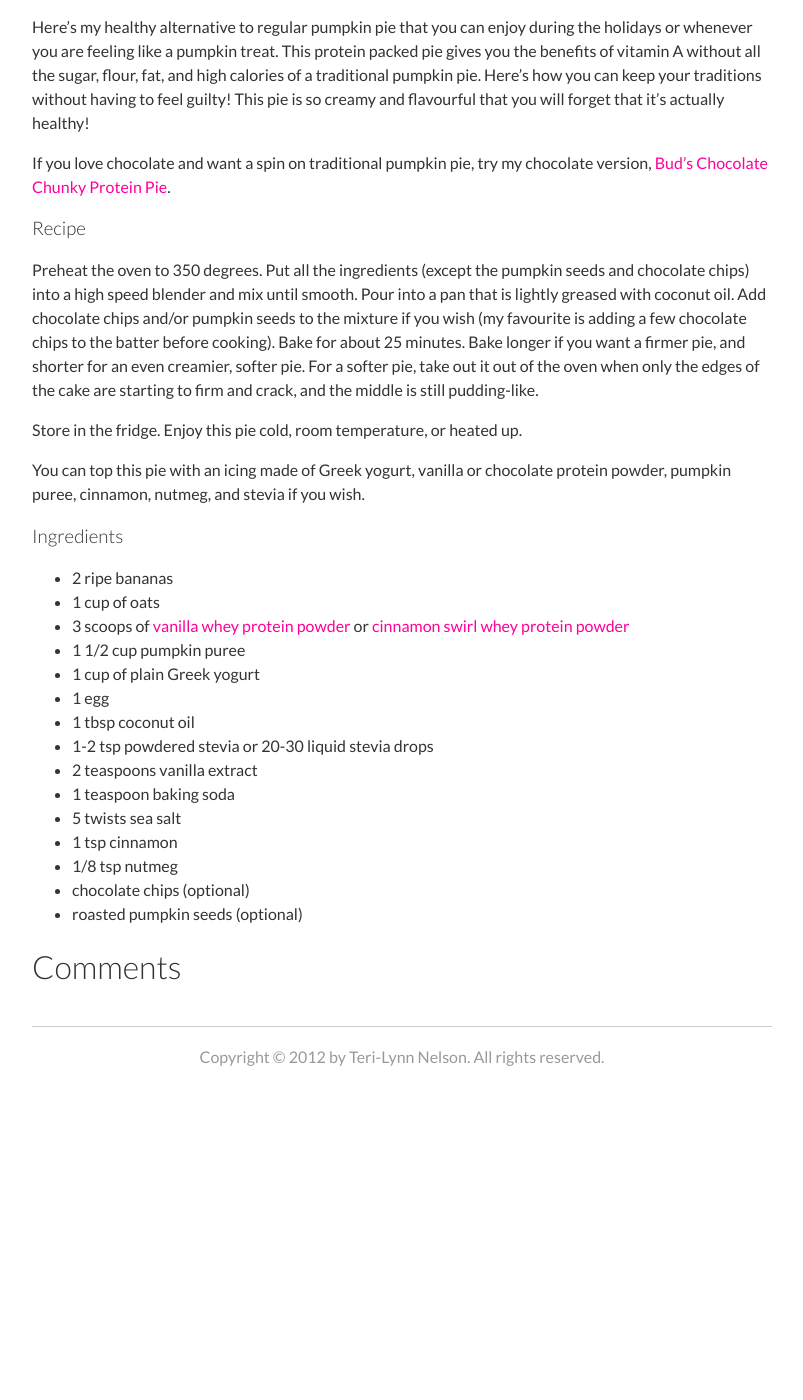
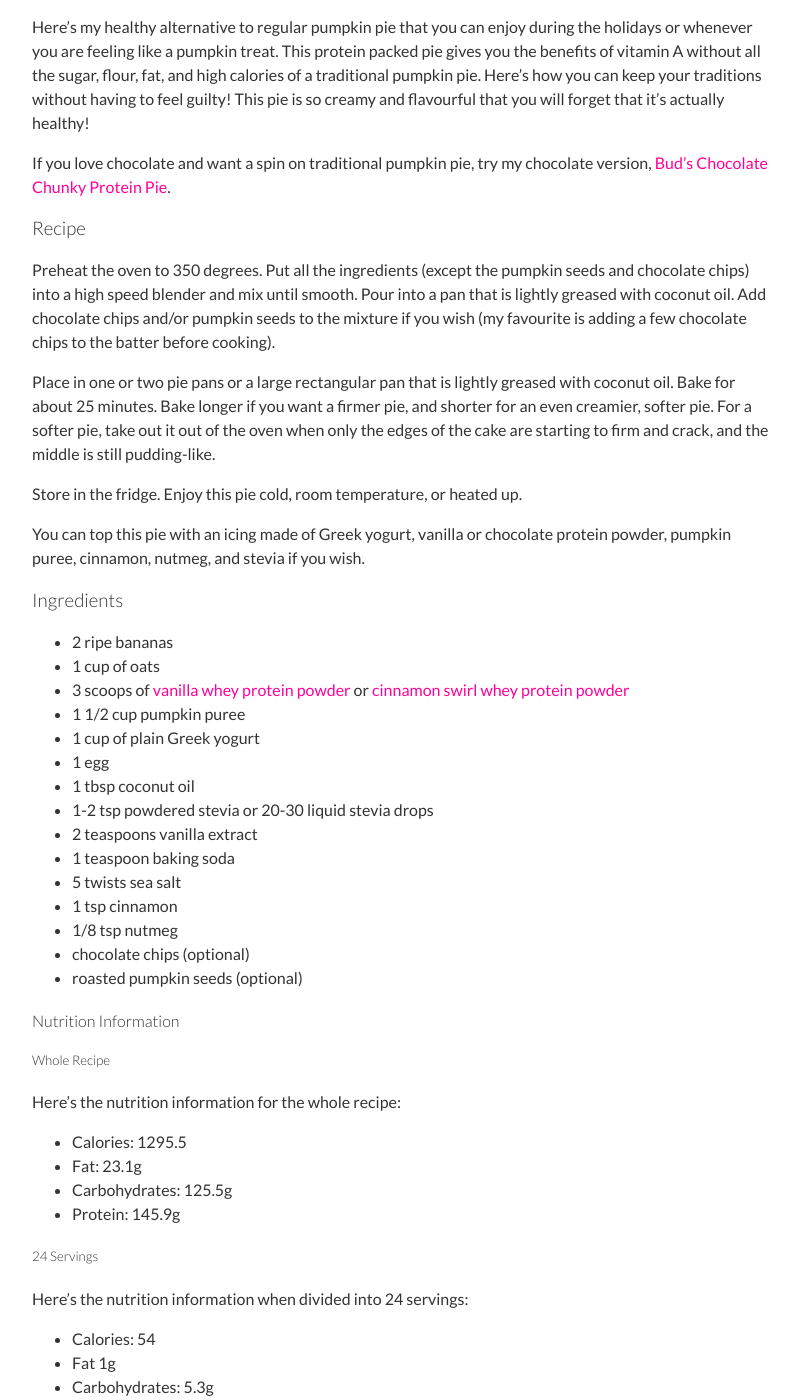
Before and after one commit to teri-lynn/teri-lynn.github.com, a Jekyll site: the page built from _posts/2014-11-17-protein-pumpkin-pie.md, in a window 1280 px wide and 1400 px high, scrolled down 721 px. Shown: the whole window, without its empty margins (238-1041 px from the left). Built offline with Jekyll 4.4.1, drawn with Linux system fonts in a browser that asks for light colours; Markdown is read by kramdown in place of the engine named in the settings; before the commit the page ends 1835 px from its top, so only the background shows below that.

Commit message:
Added Nutrition Info to Protein Pumpkin Pie

```diff
--- a/_posts/2014-11-17-protein-pumpkin-pie.md
+++ b/_posts/2014-11-17-protein-pumpkin-pie.md
@@ -10,7 +10,9 @@ Here's my healthy alternative to regular pumpkin pie that you can enjoy during t
 If you love chocolate and want a spin on traditional pumpkin pie, try my chocolate version, [Bud's Chocolate Chunky Protein Pie](http://teri-lynn.ca/2014/11/12/bud's-chocolate-chunky-pumpkin-pie/).
 
 ### Recipe
-Preheat the oven to 350 degrees. Put all the ingredients (except the pumpkin seeds and chocolate chips) into a high speed blender and mix until smooth. Pour into a pan that is lightly greased with coconut oil. Add chocolate chips and/or pumpkin seeds to the mixture if you wish (my favourite is adding a few chocolate chips to the batter before cooking). Bake for about 25 minutes. Bake longer if you want a firmer pie, and shorter for an even creamier, softer pie. For a softer pie, take out it out of the oven when only the edges of the cake are starting to firm and crack, and the middle is still pudding-like.
+Preheat the oven to 350 degrees. Put all the ingredients (except the pumpkin seeds and chocolate chips) into a high speed blender and mix until smooth. Pour into a pan that is lightly greased with coconut oil. Add chocolate chips and/or pumpkin seeds to the mixture if you wish (my favourite is adding a few chocolate chips to the batter before cooking).
+
+Place in one or two pie pans or a large rectangular pan that is lightly greased with coconut oil. Bake for about 25 minutes. Bake longer if you want a firmer pie, and shorter for an even creamier, softer pie. For a softer pie, take out it out of the oven when only the edges of the cake are starting to firm and crack, and the middle is still pudding-like.
 
 Store in the fridge. Enjoy this pie cold, room temperature, or heated up.
 
@@ -32,3 +34,21 @@ You can top this pie with an icing made of Greek yogurt, vanilla or chocolate pr
 - 1/8 tsp nutmeg
 - chocolate chips (optional)
 - roasted pumpkin seeds (optional)
+
+#### Nutrition Information
+
+##### Whole Recipe
+Here's the nutrition information for the whole recipe:
+
+- Calories: 1295.5
+- Fat: 23.1g
+- Carbohydrates: 125.5g
+- Protein: 145.9g
+
+##### 24 Servings
+Here's the nutrition information when divided into 24 servings:
+
+- Calories: 54
+- Fat 1g
+- Carbohydrates: 5.3g
+- Protein: 6.1g
```
